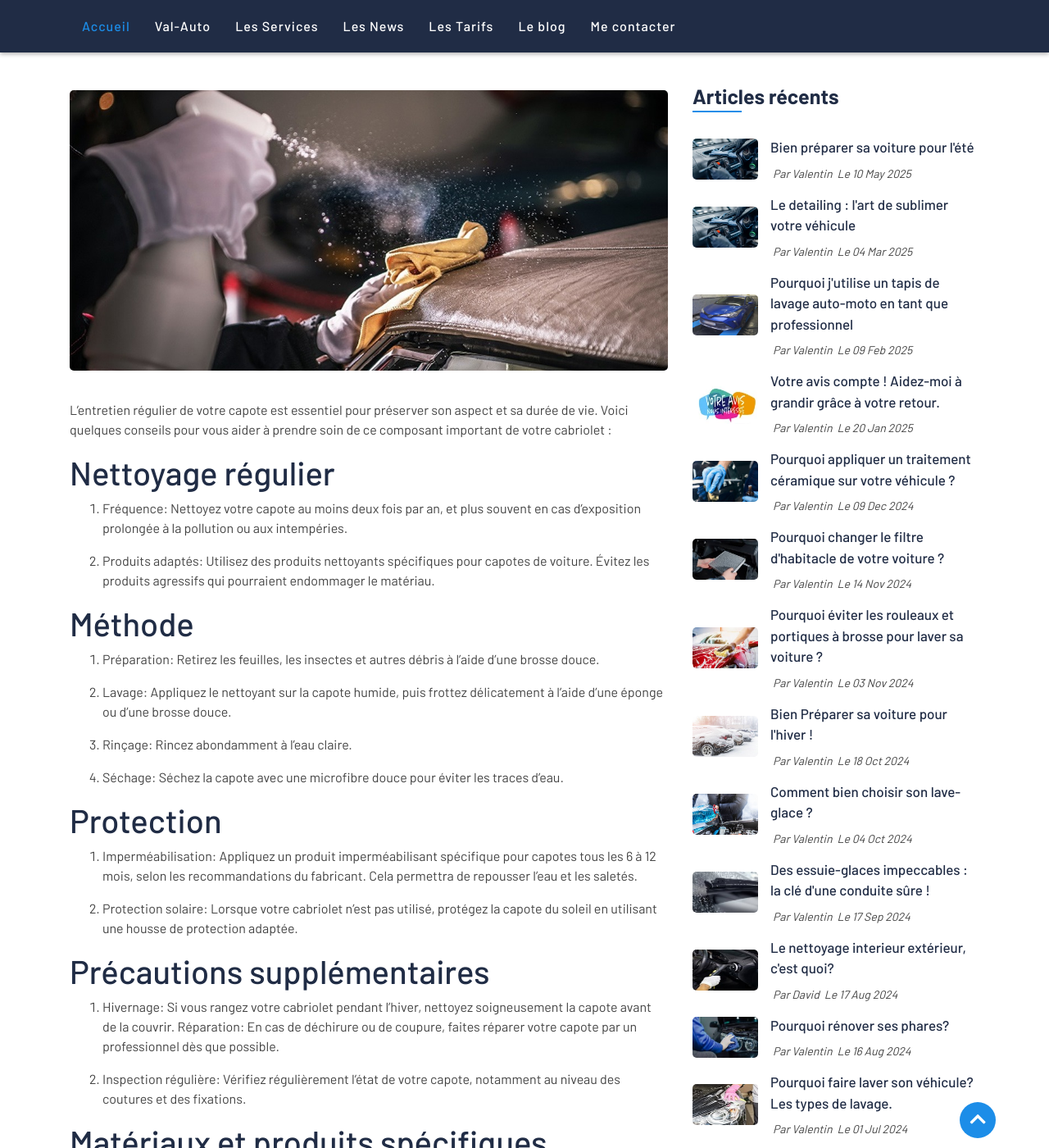
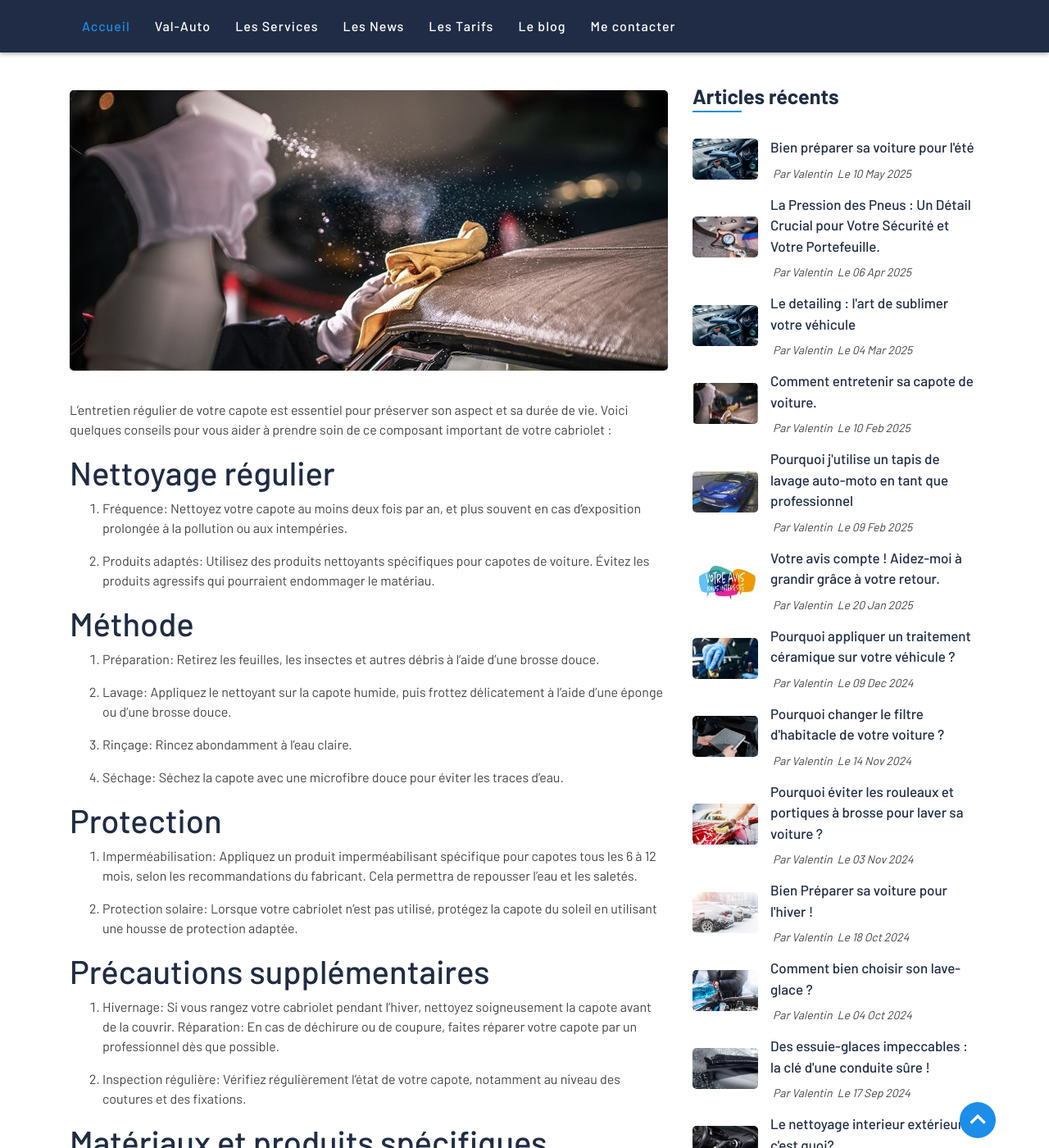
Before and after one commit to Bruvrydavid/valauto, a Jekyll site: the page built from _posts/2024-12-16-Comment entretenir sa capote de voiture.markdown, in a window 1280 px wide and 1400 px high, scrolled down 447 px. Shown: the whole window at 82% size. Built offline with Jekyll 4.4.1, drawn with Linux system fonts in a browser that asks for light colours; nearby versions of some CDN libraries; some of the changed lines change nothing that is shown; some of the changed text lies outside the part shown.

Commit message:
aavril posts

```diff
--- a/_posts/2024-12-16-Comment entretenir sa capote de voiture.markdown
+++ b/_posts/2024-12-16-Comment entretenir sa capote de voiture.markdown
@@ -4,7 +4,7 @@
 urllargeimg: /assets/img/blog/post-G.jpg
 urlsmallimg: /assets/img/blog/blog-G.jpg
 author: Valentin
-date:   202-02-10
+date:   2025-02-10
 readtime : 1 minute
 tags: Conseil
 ---
--- /dev/null
+++ b/_posts/2025-04-06-La pression des pneus.markdown
@@ -0,0 +1,79 @@
+---
+layout: singlepost
+title:  "La Pression des Pneus : Un Détail Crucial pour Votre Sécurité et Votre Portefeuille."
+urllargeimg: /assets/img/blog/post-I.jpg
+urlsmallimg: /assets/img/blog/blog-I.jpg
+author: Valentin
+date:   2025-04-06
+readtime : 2 minute
+tags: Conseil
+---
+
+
+La pression des pneus est souvent négligée, mais elle joue un rôle essentiel dans la sécurité, la performance et l'efficacité de votre véhicule. Chez Valauto, nous comprenons l'importance de maintenir une pression de pneu optimale. Voici pourquoi :
+
+# Les Avantages d'une Pression de Pneu Correcte
+
+## 1. Sécurité accrue :
+Des pneus correctement gonflés offrent une meilleure adhérence à la route, réduisant ainsi les risques d'accidents, en particulier par temps de pluie ou sur des surfaces glissantes.
+
+## 2. Économies de carburant :
+Des pneus sous-gonflés augmentent la résistance au roulement, ce qui signifie que votre moteur doit travailler plus fort pour déplacer votre véhicule. Une pression optimale réduit la consommation de carburant.
+
+## 3. Durée de vie des pneus prolongée :
+Une pression adéquate assure une usure uniforme des pneus, évitant une usure prématurée et prolongeant leur durée de vie.
+
+## 4. Confort de conduite amélioré :
+Des pneus bien gonflés absorbent mieux les irrégularités de la route, offrant une conduite plus douce et plus confortable.
+
+## 5. Performance optimisée :
+Une pression correcte améliore la maniabilité et la réactivité de votre véhicule, vous offrant une expérience de conduite plus agréable.
+
+# Les Risques d'une Pression de Pneu Incorrecte
+
+## 1. Risque d'éclatement :
+Les pneus sous-gonflés peuvent surchauffer et éclater, en particulier à haute vitesse ou par temps chaud.
+
+## 2. Perte de contrôle :
+Une pression incorrecte peut entraîner une perte d'adhérence, rendant le véhicule difficile à contrôler en cas de manœuvre d'urgence.
+Usure irrégulière des pneus : Un sous-gonflage entraîne une usure excessive des bords du pneu, tandis qu'un sur-gonflage use le centre.
+
+## 3. Augmentation de la distance de freinage :
+Des pneus sous-gonflés peuvent augmenter la distance de freinage, ce qui peut être dangereux en cas d'urgence.
+
+## 4. Consommation de carburant accrue :
+Comme mentionné précédemment, des pneus sous-gonflés augmentent la résistance au roulement, ce qui entraîne une consommation de carburant plus élevée.
+
+# Où controler la pression de ses pneus
+Il existe plusieurs endroits où vous pouvez contrôler la pression de vos pneus
+
+## 1.Stations-service :
+La plupart des stations-service sont équipées de compresseurs d'air et de manomètres pour vérifier et ajuster la pression de vos pneus. C'est une option pratique et accessible qui peut être aussi payante maintenant.
+
+## 2. Garages et centres auto :
+Les garages et les centres auto proposent des services de vérification et d'ajustement de la pression des pneus. Leurs techniciens qualifiés peuvent également inspecter l'état général de vos pneus.
+
+## 3. À domicile :
+Vous pouvez acheter un manomètre de pression de pneu et un compresseur d'air portatif pour vérifier et ajuster la pression de vos pneus à domicile. Cela vous permet de le faire régulièrement et à votre convenance.
+
+# Comment Vérifier la Pression de Vos Pneus
+1. Consultez le manuel du propriétaire de votre véhicule ou l'étiquette située sur le montant de la portière du conducteur, ou sur le clapet du réservoir, ou dans la boite à gants pour connaître la pression recommandée. La pression est exprimée soit en bar soit en Kg/cm2.
+
+2. Repecter la recommandation en fonction de votre mode d'utilisation : standard ou véhicule chargé. Il peut y avoir des écarts de pression entre les pneus avant et arrière.
+
+2. Utilisez un manomètre de pression de pneu pour vérifier la pression de chaque pneu, y compris la roue de secours.
+
+3. Vérifiez la pression des pneus à froid, c'est-à-dire avant de conduire ou après que le véhicule a été stationné pendant plusieurs heures.Cat l'air chaud prend plus de volume et dans ce cas on peut se retrouver en situation de sous gonglage des pneus.
+
+4. Ajustez la pression si nécessaire en ajoutant ou en retirant de l'air.
+
+
+
+# Conseils supplémentaires
+Chez Valauto, nous vous recommandons de vérifier la pression de vos pneus au moins une fois par mois, avant chaque long trajet ou lors de brutale variation de température.
+
+c'est une discipline! qui peut vous éviter des alèas.
+
+Profitez de cette étape pour vérifier aussi l'état général de vos pneumatiques et de vérifier le témoin d'usure !
+
+En conlusion ne négliger pas vos pneumatiques, ils sont  votre seul lien avec la route.
```
Also changed, not shown: _posts/2025-05-10-Bien préparer sa voiture pour l'été.markdown (renamed from _posts/2025-05-10-Bien préparer sa vooiture pour l'été.markdown), assets/img/blog/blog-I.jpg (added), assets/img/blog/post-I.jpg (added).
